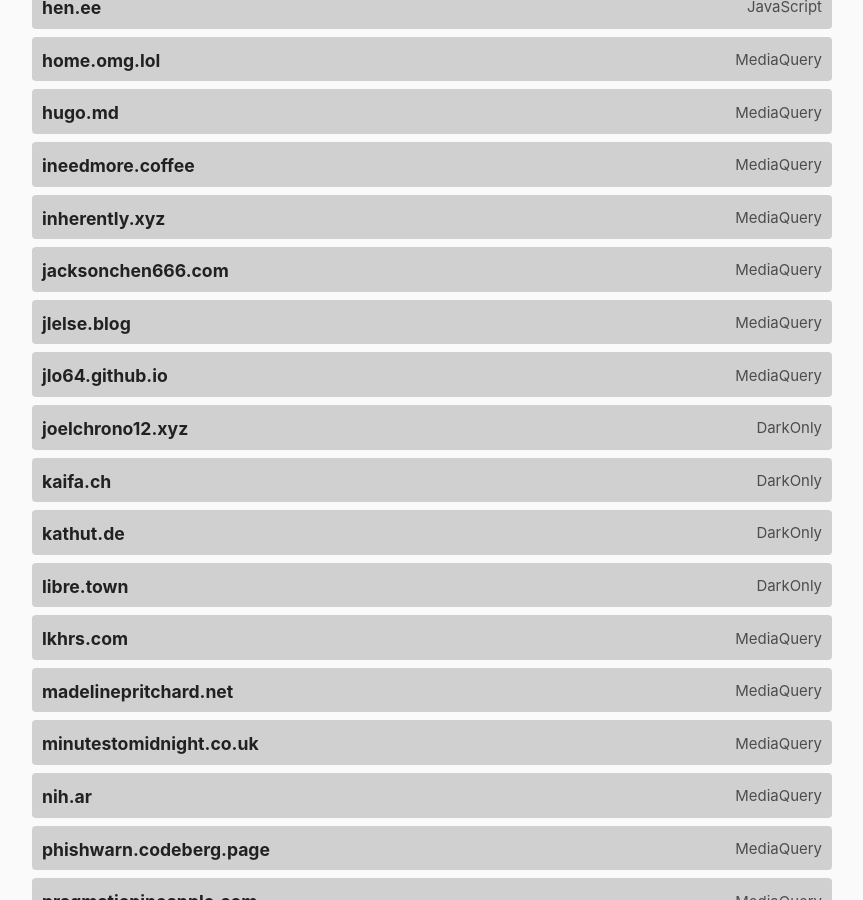
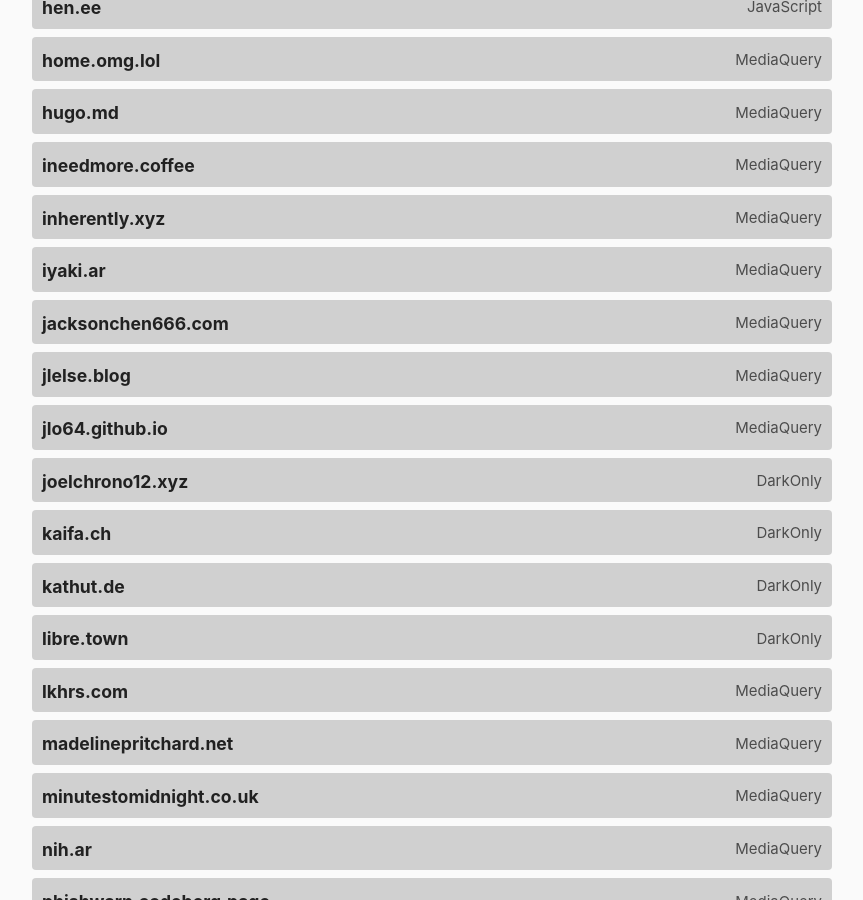
Before and after one commit to katherinek727/darktheme.club, a Jekyll site: the page built from index.md, in a window 1280 px wide and 900 px high, scrolled down 2269 px. Shown: the whole window, without its empty margins (208-1071 px from the left). Built offline with Jekyll 4.4.1, drawn with Linux system fonts in a browser that asks for light colours.

Commit message:
Add iyaki.ar

```diff
--- a/_data/sites.yml
+++ b/_data/sites.yml
@@ -172,6 +172,11 @@
   url: https://inherently.xyz/
   method: mediaquery
   last_checked: 2022-07-17
+
+- domain: iyaki.ar
+  url: https://iyaki.ar/
+  method: mediaquery
+  last_checked: 2023-07-20
 
 - domain: jacksonchen666.com
   url: https://jacksonchen666.com/
```
